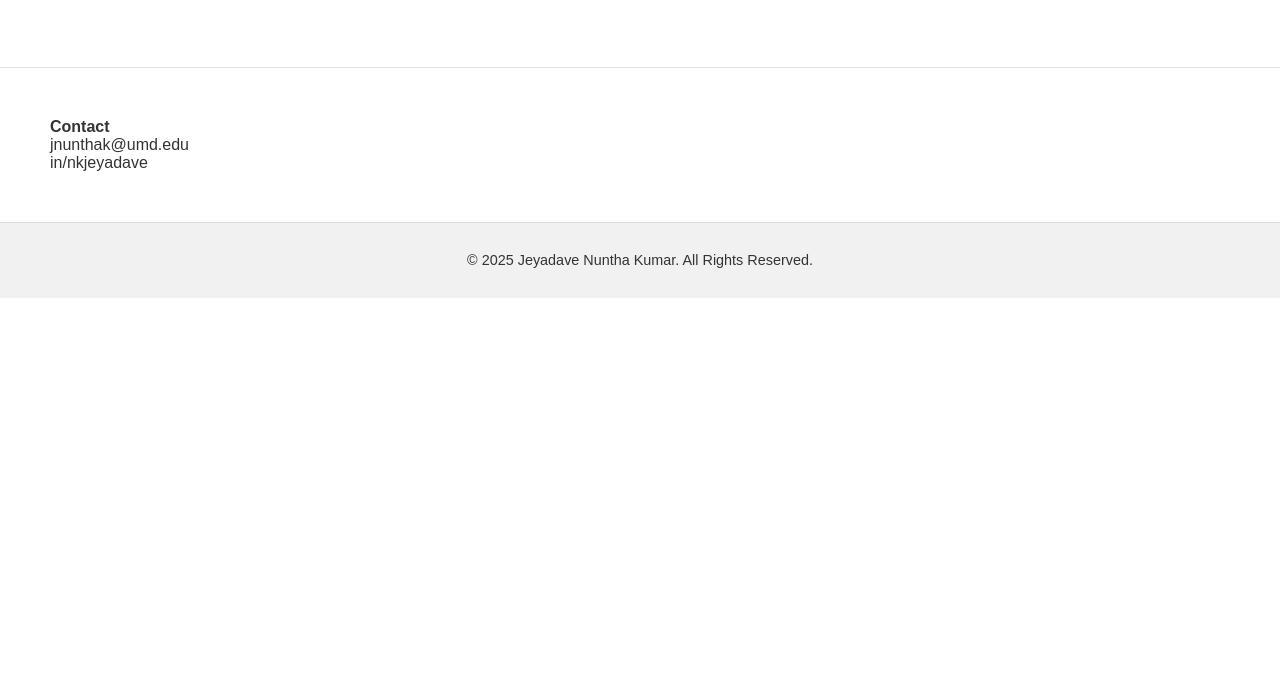
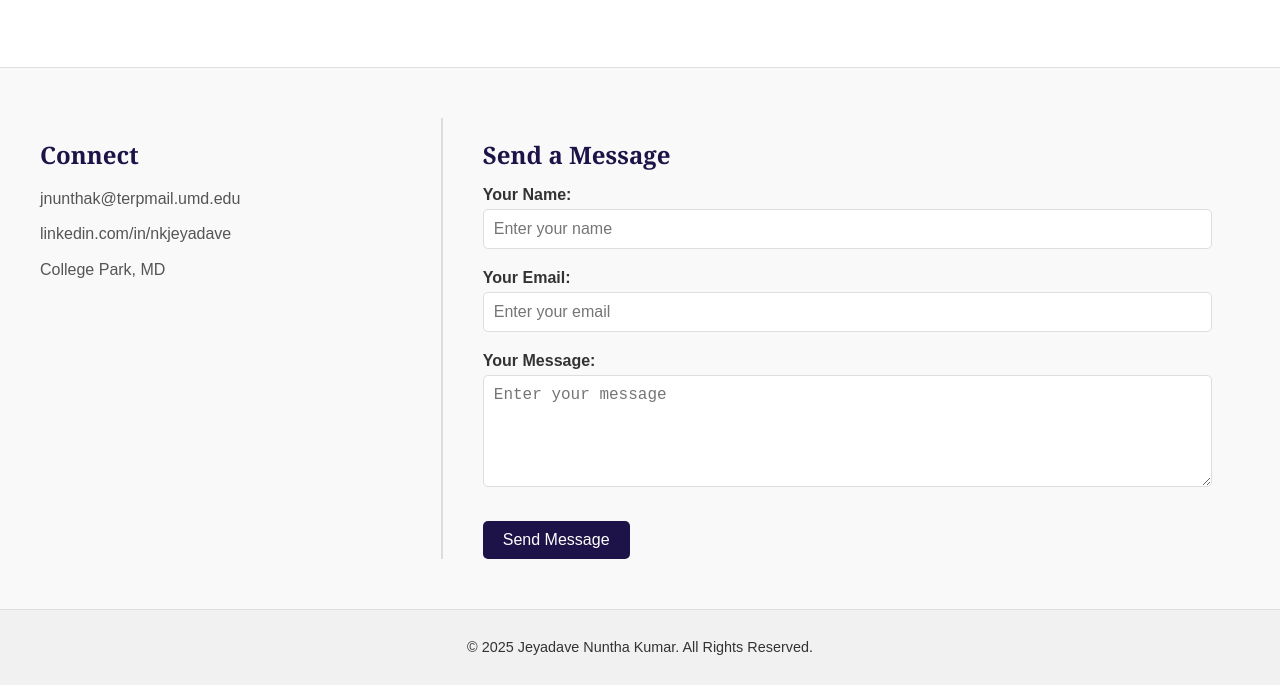
Before and after one commit to jnunthak/jnunthak.github.io, a website built with Vite: page index.html in a window 1280 px wide. Shown: the part 1425-2110 px from the top of the page. Before the commit the page ends 1723 px from the top, so only its background shows below. Built offline with nearby package versions, Linux system fonts and the light colour scheme; a web font is replaced by a local one.

Commit message:
more research

```diff
--- a/index.html
+++ b/index.html
@@ -151,12 +151,36 @@
   </main>
 
   <section id="contact">
-    <div class="contactcontainer">
-      <div><span style="font-weight: bold;">Contact</span></div>
-      <div>jnunthak@umd.edu</div>
-      <div>in/nkjeyadave</div>
+    <div class="contact-container">
+      <!-- Left Panel -->
+      <div class="contact-left-panel">
+        <h2>Connect</h2>
+        <p>jnunthak@terpmail.umd.edu</p>
+        <p>linkedin.com/in/nkjeyadave</p>
+        <p> </p><p><p><p></p></p></p>
+        <p>College Park, MD</p>
+      </div>
+
+      <!-- Middle Panel -->
+      <div class="contact-middle-panel">
+        <h2>Send a Message</h2>
+        <form id="contact-form">
+          <div class="form-group">
+            <label for="name">Your Name:</label>
+            <input type="text" id="name" name="name" placeholder="Enter your name" required>
+          </div>
+          <div class="form-group">
+            <label for="email">Your Email:</label>
+            <input type="email" id="email" name="email" placeholder="Enter your email" required>
+          </div>
+          <div class="form-group">
+            <label for="message">Your Message:</label>
+            <textarea id="message" name="message" rows="5" placeholder="Enter your message" required></textarea>
+          </div>
+          <button type="submit" id="send-message-btn">Send Message</button>
+        </form>
+      </div>
     </div>
-
   </section>
 
   <script src="scripts.js"></script>
--- a/styles.css
+++ b/styles.css
@@ -299,6 +299,105 @@ section p {
   margin-top: 10px;
   font-size: 1.6rem;
   color: #333;
+}
+
+/* Contact Section */
+#contact {
+  display: flex;
+  flex-direction: column;
+  align-items: center;
+  padding: 50px 20px;
+  background-color: #f9f9f9;
+}
+
+.contact-container {
+  display: flex;
+  gap: 20px;
+  max-width: 1200px;
+  width: 100%;
+}
+
+.contact-left-panel {
+  flex: 0.7; /* Reduce the width of the left panel */
+  border-right: 2px solid #ddd;
+  padding-right: 20px;
+}
+
+.contact-middle-panel {
+  flex: 1.3; /* Increase the width of the middle panel */
+  padding-left: 20px;
+  padding-right: 50px;
+}
+
+.contact-left-panel h2,
+.contact-middle-panel h2 {
+  font-size: 1.5rem;
+  color: #1d1348;
+  margin-bottom: 15px;
+}
+
+.contact-left-panel p {
+  font-size: 1rem;
+  color: #555;
+  line-height: 1.6;
+  margin: 10px 0;
+}
+
+.contact-middle-panel {
+  padding-left: 20px;
+}
+
+.form-group {
+  margin-bottom: 20px;
+}
+
+.form-group label {
+  display: block;
+  font-weight: bold;
+  margin-bottom: 5px;
+  color: #333;
+}
+
+.form-group input,
+.form-group textarea {
+  width: 100%;
+  padding: 10px;
+  border: 1px solid #ddd;
+  border-radius: 5px;
+  font-size: 1rem;
+}
+
+#send-message-btn {
+  background-color: #1d1348;
+  color: white;
+  border: none;
+  padding: 10px 20px;
+  font-size: 1rem;
+  border-radius: 5px;
+  cursor: pointer;
+  margin-top: 10px;
+}
+
+#send-message-btn:hover {
+  background-color: #333;
+}
+
+/* Adjust layout for smaller screens */
+@media (max-width: 768px) {
+  .contact-container {
+    flex-direction: column;
+  }
+
+  .contact-left-panel {
+    border-right: none;
+    padding-right: 0;
+    border-bottom: 2px solid #ddd;
+    padding-bottom: 20px;
+  }
+
+  .contact-middle-panel {
+    padding-left: 0;
+  }
 }
 
 /* Research & Projects Page */
```
Also changed, not shown: research.html (+29 -0 lines), assets/portablewt.jpg (added).
